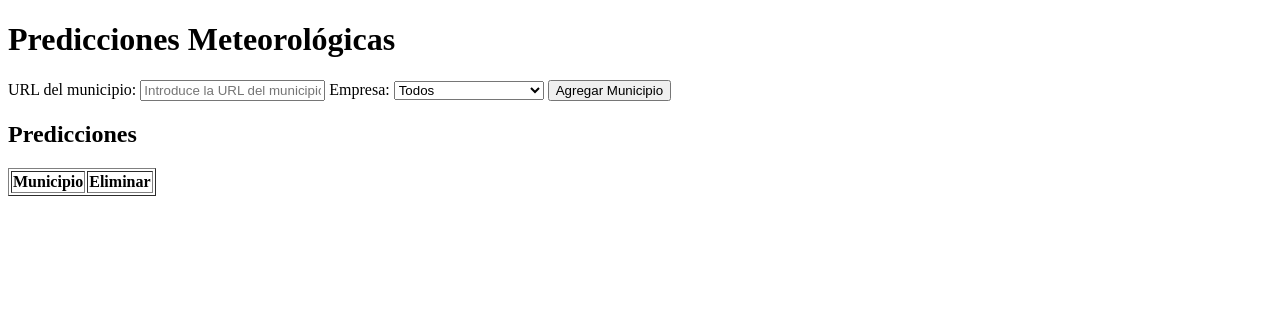
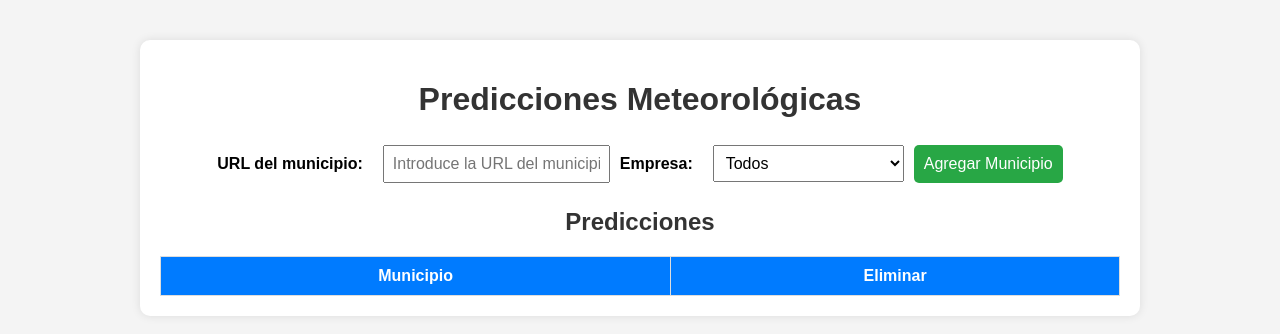
Before and after one commit to Luisdielmo/tiempomultipueblos, a plain HTML site: page index.html in a window 1280 px wide. Drawn offline with Linux system fonts and the light colour scheme; no server answers.

Commit message:
Update index.html

```diff
--- a/index.html
+++ b/index.html
@@ -4,11 +4,15 @@
     <meta charset="UTF-8">
     <meta name="viewport" content="width=device-width, initial-scale=1.0">
     <title>Predicciones Meteorológicas</title>
+    <link rel="stylesheet" href="styles.css"> <!-- ✅ Se enlaza el CSS -->
 </head>
 <body>
 
+<div class="container">
     <h1>Predicciones Meteorológicas</h1>
 
+    <!-- Formulario para agregar municipios -->
+    <div class="form-group">
         <label for="municipio-url">URL del municipio:</label>
         <input type="text" id="municipio-url" placeholder="Introduce la URL del municipio">
 
@@ -20,9 +24,12 @@
         </select>
 
         <button onclick="agregarMunicipioDesdeURL()">Agregar Municipio</button>
+    </div>
 
     <h2>Predicciones</h2>
-    <table border="1">
+
+    <!-- Tabla de predicciones -->
+    <table>
         <thead>
             <tr id="weather-header-row">
                 <th>Municipio</th>
@@ -31,7 +38,9 @@
         </thead>
         <tbody id="weather-tbody"></tbody>
     </table>
+</div>
 
 <script src="app.js"></script>
+
 </body>
 </html>
```
Lines whose indentation alone changed are shown as unchanged.
